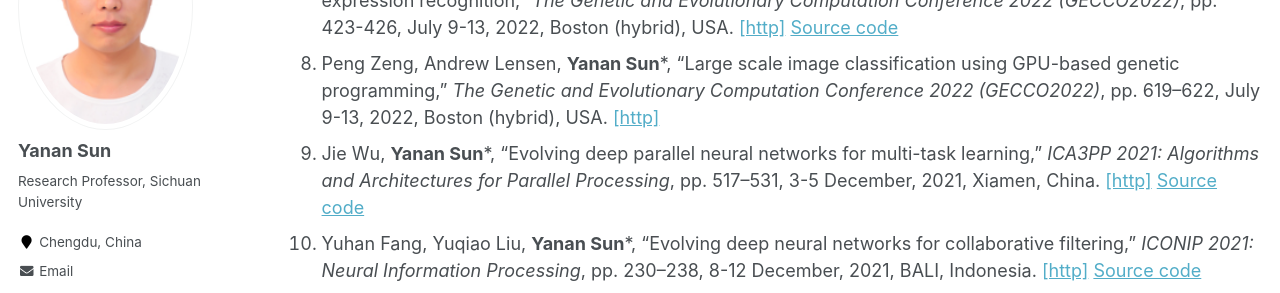
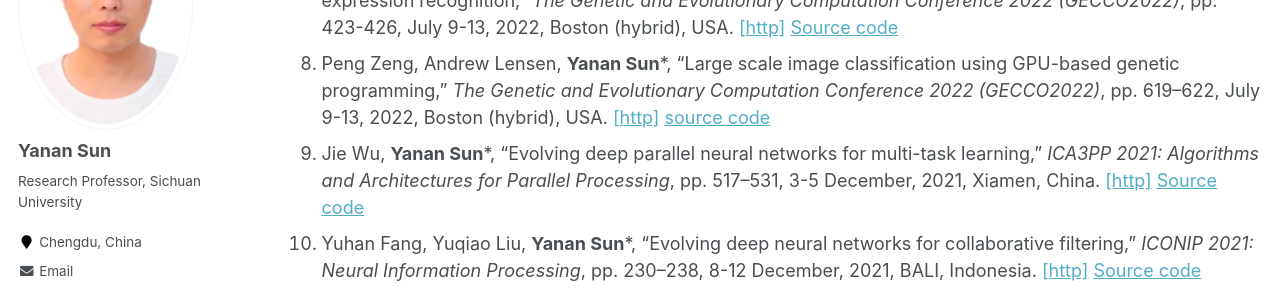
Before and after one commit to yn-sun/yn-sun.github.io, a Jekyll site: the page built from _pages/publications.md, in a window 1280 px wide and 900 px high, scrolled down 3264 px. Shown: the part 153-446 px from the top of the window. Built offline with Jekyll 4.4.1, drawn with Linux system fonts in a browser that asks for light colours; comment, search, counter and statistics services are not loaded.

Commit message:
Update publications.md

```diff
--- a/_pages/publications.md
+++ b/_pages/publications.md
@@ -45,7 +45,7 @@ author_profile: true
 5. Jie Wu, **Yanan Sun***, "Adaptively joint pixel-wise semantic correlation in surface normal estimation," <i>International Joint Conference on Neural Networks (IJCNN 2022)</i>, Padua, Italy, 18-23th July, 2022. [[http]](https://ieeexplore.ieee.org/abstract/document/9892847)
 6. Zilin Xiao, **Yanan Sun***, "Exploring the effectiveness of appearance descriptor in DeepSORT," <i>International Joint Conference on Neural Networks (IJCNN 2022)</i>, Padua, Italy, 18-23th July, 2022. [[http]](https://ieeexplore.ieee.org/abstract/document/9892847) [Source code](https://github.com/MrZilinXiao/Exploring-DeepSORT)
 7. Shuchao Deng, **Yanan Sun***, Galvan Edgar, "Neural architecture search using genetic algorithm for facial expression recognition," <i>The Genetic and Evolutionary Computation Conference 2022 (GECCO2022)</i>, pp. 423-426, July 9-13, 2022, Boston (hybrid), USA. [[http]](https://dl.acm.org/doi/10.1145/3520304.3528884) [Source code](https://github.com/Xiaojiuwo168/GA-FER)
-8. Peng Zeng, Andrew Lensen, **Yanan Sun***, "Large scale image classification using GPU-based genetic programming," <i>The Genetic and Evolutionary Computation Conference 2022 (GECCO2022)</i>, pp. 619–622, July 9-13, 2022, Boston (hybrid), USA. [[http]](https://dl.acm.org/doi/10.1145/3520304.3528892)
+8. Peng Zeng, Andrew Lensen, **Yanan Sun***, "Large scale image classification using GPU-based genetic programming," <i>The Genetic and Evolutionary Computation Conference 2022 (GECCO2022)</i>, pp. 619–622, July 9-13, 2022, Boston (hybrid), USA. [[http]](https://dl.acm.org/doi/10.1145/3520304.3528892) [source code](https://github.com/zengpengnuaa/GPU_GP)
 9. Jie Wu, **Yanan Sun***, "Evolving deep parallel neural networks for multi-task learning," <i>ICA3PP 2021: Algorithms and Architectures for Parallel Processing</i>, pp. 517–531, 3-5 December, 2021, Xiamen, China. [[http]](https://link.springer.com/chapter/10.1007/978-3-030-95388-1_34) [Source code](https://github.com/J-Wu97/EVO-MTL)
 10. Yuhan Fang, Yuqiao Liu, **Yanan Sun***, "Evolving deep neural networks for collaborative filtering," <i>ICONIP 2021: Neural Information Processing</i>, pp. 230–238, 8-12 December, 2021, BALI, Indonesia. [[http]](https://link.springer.com/chapter/10.1007/978-3-030-92310-5_27) [Source code](https://github.com/PRIEEE/Evolve-CF)
 11. Yuqiao Liu, Yehui Tang, **Yanan Sun***, "Homogeneous architecture augmentation for neural predictor," <i>Proceedings of the IEEE/CVF International Conference on Computer Vision (ICCV2021),</i> pp. 12249-12258, 2021. [[http]](https://openaccess.thecvf.com/content/ICCV2021/html/Liu_Homogeneous_Architecture_Augmentation_for_Neural_Predictor_ICCV_2021_paper.html) [Source code](https://github.com/lyq998/HAAP)
```
